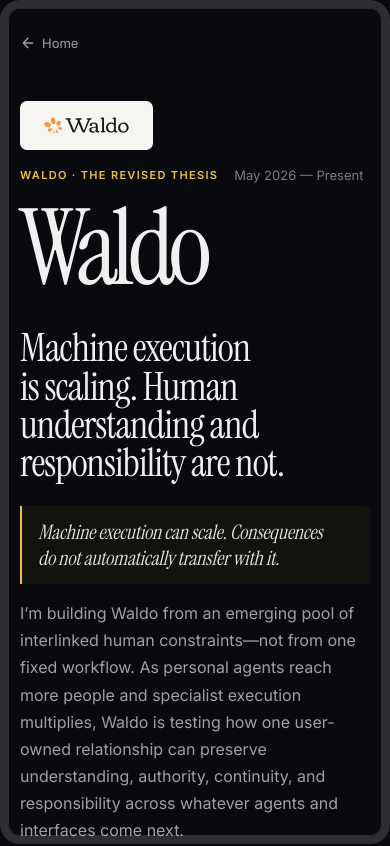
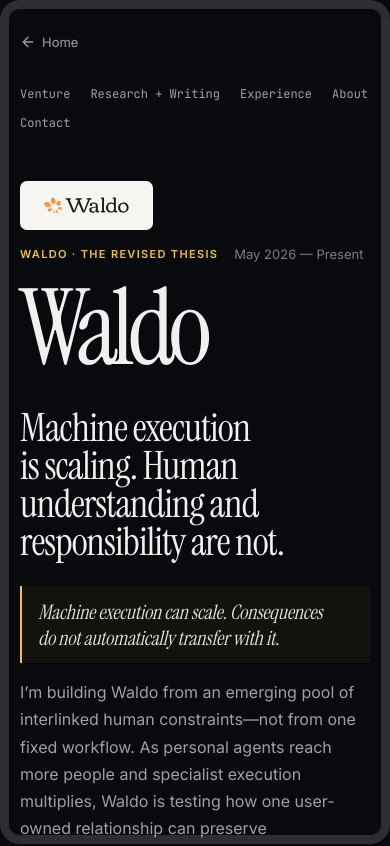
Before and after one commit to Pin4sf/pinportfolio, a Next.js app: page /work/waldo in a window 390 px wide. Shown: the top 846 px of the page. Built offline with nearby package versions, Linux system fonts and the light colour scheme.

Commit message:
fix: complete canonical route navigation

```diff
--- a/src/app/components/editorial/EditorialHeader.tsx
+++ b/src/app/components/editorial/EditorialHeader.tsx
@@ -1,6 +1,6 @@
 import Link from "next/link";
 import { ArrowLeft } from "lucide-react";
-import { navItems } from "@/data/portfolio";
+import EditorialPrimaryNav from "./EditorialPrimaryNav";
 import styles from "./EditorialHeader.module.scss";
 
 interface EditorialHeaderProps {
@@ -20,19 +20,7 @@
         <Link href="/" className={styles.home}>
           <ArrowLeft size={15} aria-hidden="true" /> Home
         </Link>
-        <nav className={styles.primaryNav} aria-label="Primary navigation">
-          {navItems.map((item) =>
-            item.href.includes("#") ? (
-              <a href={item.href} key={item.label}>
-                {item.label}
-              </a>
-            ) : (
-              <Link href={item.href} key={item.label}>
-                {item.label}
-              </Link>
-            ),
-          )}
-        </nav>
+        <EditorialPrimaryNav />
       </div>
       <p className={styles.eyebrow}>{eyebrow}</p>
       <h1>{title}</h1>
--- /dev/null
+++ b/src/app/components/editorial/EditorialPrimaryNav.module.scss
@@ -0,0 +1,31 @@
+.nav {
+  display: flex;
+  flex: 1;
+  flex-wrap: wrap;
+  gap: 0.6rem 1.25rem;
+  justify-content: flex-end;
+
+  a {
+    color: var(--text-secondary);
+    font-family: var(--font-mono);
+    font-size: var(--text-xs);
+    text-decoration: none;
+    transition: color 180ms ease;
+
+    &:hover {
+      color: var(--accent);
+    }
+
+    &:focus-visible {
+      border-radius: 0.1rem;
+      outline: 2px solid var(--accent);
+      outline-offset: 4px;
+    }
+  }
+}
+
+@media (max-width: 700px) {
+  .nav {
+    justify-content: flex-start;
+  }
+}
--- /dev/null
+++ b/src/app/components/editorial/EditorialPrimaryNav.tsx
@@ -0,0 +1,14 @@
+import { navItems } from "@/data/portfolio";
+import styles from "./EditorialPrimaryNav.module.scss";
+
+export default function EditorialPrimaryNav() {
+  return (
+    <nav className={styles.nav} aria-label="Primary navigation">
+      {navItems.map((item) => (
+        <a href={item.href} key={item.label}>
+          {item.label}
+        </a>
+      ))}
+    </nav>
+  );
+}
--- a/src/app/work/[slug]/CaseStudy.module.scss
+++ b/src/app/work/[slug]/CaseStudy.module.scss
@@ -16,11 +16,23 @@
   padding-inline: clamp(1.25rem, 4vw, 4rem);
 }
 
+.primaryNavigation {
+  display: flex;
+  gap: 2rem;
+  align-items: center;
+  justify-content: space-between;
+  margin-bottom: clamp(3rem, 7vw, 6rem);
+
+  @media (max-width: 700px) {
+    align-items: flex-start;
+    flex-direction: column;
+  }
+}
+
 .back {
   display: inline-flex;
   align-items: center;
   gap: 0.375rem;
-  margin-bottom: clamp(3rem, 7vw, 6rem);
   color: var(--text-secondary);
   font-size: 0.8125rem;
   transition:
--- a/src/app/work/[slug]/CaseStudy.tsx
+++ b/src/app/work/[slug]/CaseStudy.tsx
@@ -18,6 +18,7 @@
 } from "@/data/portfolio";
 import { useReducedMotion } from "@/app/hooks/useReducedMotion";
 import TransitionLink from "@/app/components/ui/TransitionLink";
+import EditorialPrimaryNav from "@/app/components/editorial/EditorialPrimaryNav";
 import styles from "./CaseStudy.module.scss";
 
 gsap.registerPlugin(ScrollTrigger);
@@ -136,9 +137,7 @@
               <div className={styles.storyMeta}>
                 <p className={styles.eyebrow}>{section.eyebrow}</p>
                 {section.status && (
-                  <span className={styles.sectionStatus}>
-                    {section.status}
-                  </span>
+                  <span className={styles.sectionStatus}>{section.status}</span>
                 )}
               </div>
               <h2>{section.title}</h2>
@@ -524,10 +523,13 @@
       ref={pageRef}
       className={clsx(styles.page, caseStudy.narrative && styles.richPage)}
     >
-      <TransitionLink href="/" className={styles.back}>
-        <ArrowLeft size={16} aria-hidden="true" />
-        Home
-      </TransitionLink>
+      <div className={styles.primaryNavigation}>
+        <TransitionLink href="/" className={styles.back}>
+          <ArrowLeft size={16} aria-hidden="true" />
+          Home
+        </TransitionLink>
+        <EditorialPrimaryNav />
+      </div>
 
       {caseStudy.narrative ? (
         <RichCaseStudy caseStudy={caseStudy} narrative={caseStudy.narrative} />
--- a/src/app/writing/[slug]/BlogPost.module.scss
+++ b/src/app/writing/[slug]/BlogPost.module.scss
@@ -11,13 +11,25 @@
   }
 }
 
+.navigation {
+  display: flex;
+  gap: 2rem;
+  align-items: center;
+  justify-content: space-between;
+  margin-bottom: 3rem;
+
+  @media (max-width: 700px) {
+    align-items: flex-start;
+    flex-direction: column;
+  }
+}
+
 .back {
   display: inline-flex;
   align-items: center;
   gap: 0.375rem;
   font-size: 0.8125rem;
   color: var(--text-secondary);
-  margin-bottom: 3rem;
   transition: color 0.3s ease;
 
   &:hover {
--- a/src/app/writing/[slug]/BlogPost.tsx
+++ b/src/app/writing/[slug]/BlogPost.tsx
@@ -3,6 +3,7 @@
 import { ArrowLeft } from "lucide-react";
 import Link from "next/link";
 import { MDXRemote } from "next-mdx-remote/rsc";
+import EditorialPrimaryNav from "@/app/components/editorial/EditorialPrimaryNav";
 
 const categoryColors: Record<string, string> = {
   research: "var(--accent)",
@@ -25,10 +26,13 @@
 export default function BlogPost({ post }: BlogPostProps) {
   return (
     <main id="main-content" className={styles.page}>
-      <Link href="/writing" className={styles.back}>
-        <ArrowLeft size={16} />
-        Back to Writing
-      </Link>
+      <div className={styles.navigation}>
+        <Link href="/writing" className={styles.back}>
+          <ArrowLeft size={16} aria-hidden="true" />
+          Back to Writing
+        </Link>
+        <EditorialPrimaryNav />
+      </div>
 
       <article className={styles.article}>
         <header className={styles.header}>
```
Also changed, not shown: src/app/components/editorial/EditorialHeader.module.scss (+0 -29 lines), 1 other file (tests, documents, lock files or other folders).
